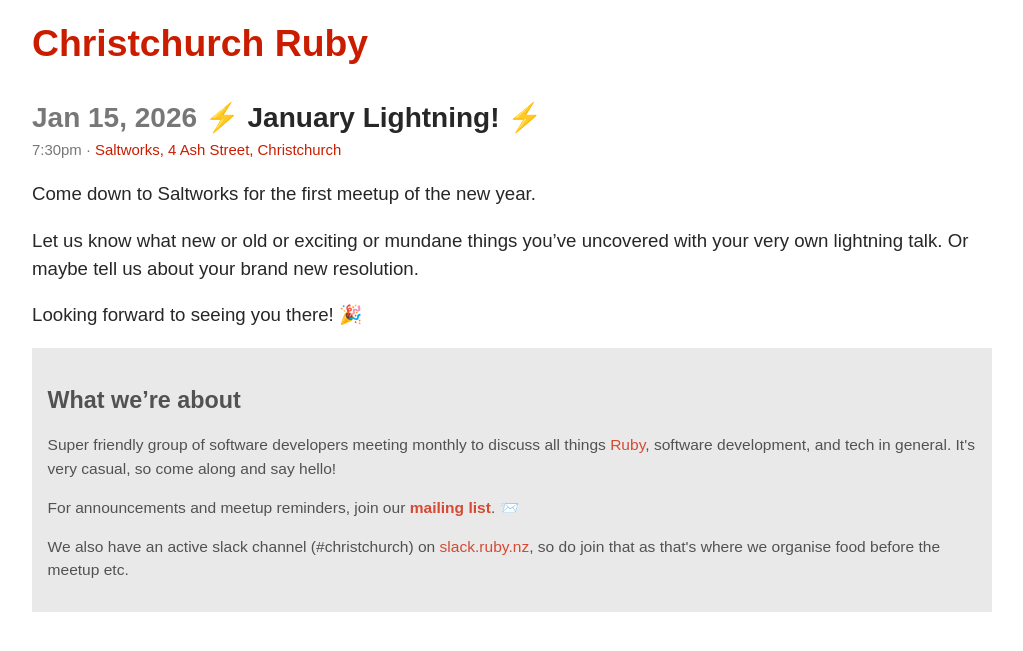
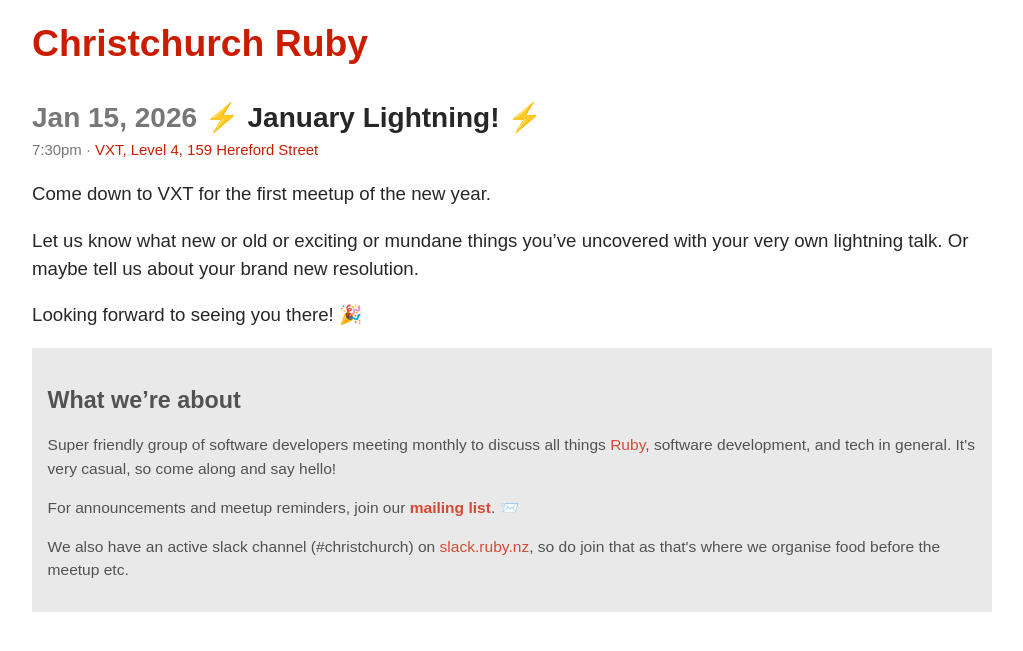
Before and after one commit to rubynz/christchurch, a Jekyll site: the page built from _events/2026/2026-01-15-meetup.md, in a window 1280 px wide. Shown: the top 651 px of the page, without its empty margins (128-1151 px from the left). Built offline with Jekyll 4.4.1, drawn with Linux system fonts in a browser that asks for light colours.

Commit message:
Change meetup location to VXT
Updated the location for the January meetup from Saltworks to VXT.

```diff
--- a/_events/2026/2026-01-15-meetup.md
+++ b/_events/2026/2026-01-15-meetup.md
@@ -1,10 +1,10 @@
 ---
-location: Saltworks, 4 Ash Street, Christchurch
+location: VXT, Level 4, 159 Hereford Street
 time: 7:30pm
 title: "⚡️ January Lightning! ⚡️"
 ---
 
-Come down to Saltworks for the first meetup of the new year.
+Come down to VXT for the first meetup of the new year.
 
 Let us know what new or old or exciting or mundane things you've uncovered with your very own lightning talk.
 Or maybe tell us about your brand new resolution.
```
